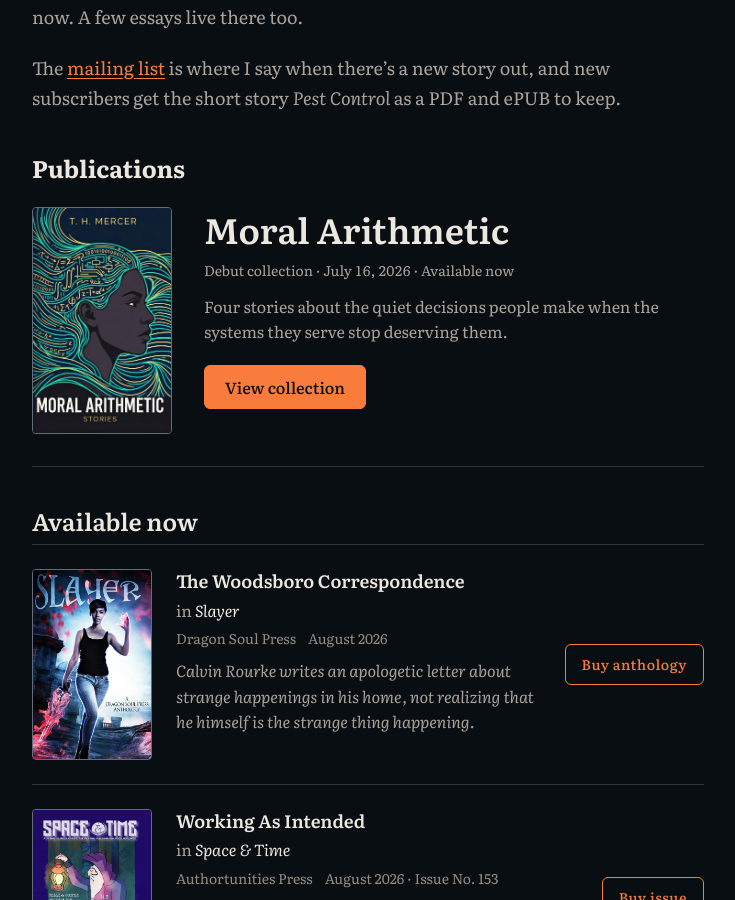
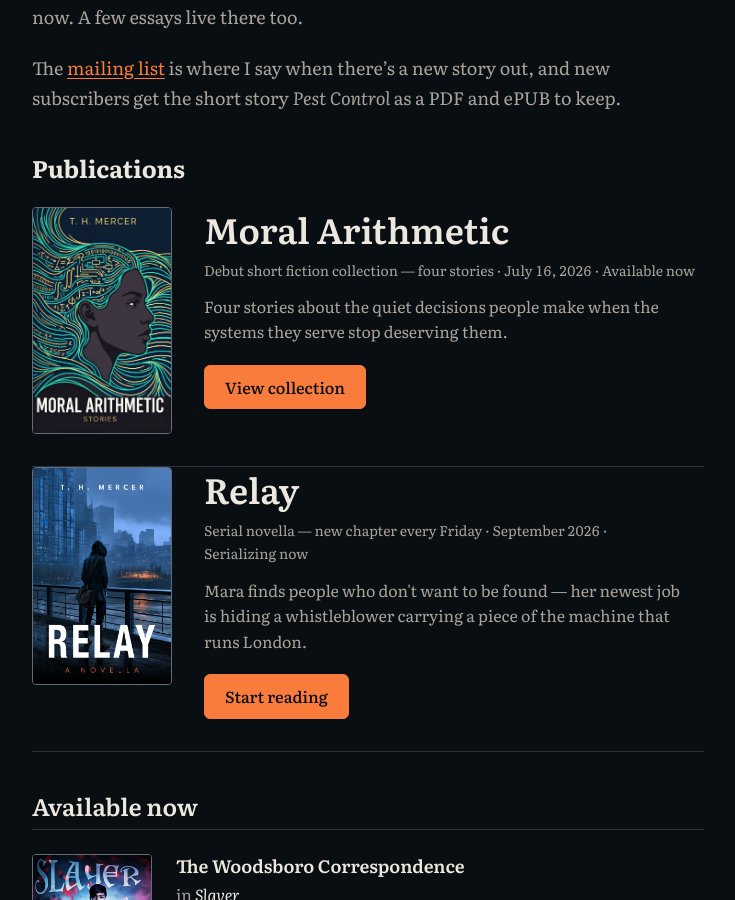
Before and after one commit to thmercer/thmercer.github.io, a Jekyll site: the page built from about.md, in a window 1280 px wide and 900 px high, scrolled down 761 px. Shown: the whole window, without its empty margins (272-1007 px from the left). Built offline with Jekyll 4.4.1, drawn with Linux system fonts in a browser that asks for light colours.

Commit message:
Feature Relay alongside Moral Arithmetic on /about/
Relay is a serialized novella with its own landing page, not a
short-story anthology credit -- generalize the Moral-Arithmetic-only
featured block into a data-driven loop over featured:true entries so
both get the book treatment instead of one being stuck in the
short-story list.

```diff
--- a/_data/publications.yml
+++ b/_data/publications.yml
@@ -1,6 +1,8 @@
 # status: out | preorder | forthcoming — drives the grouping on /about/#publications.
 # Keep it current; it's the one field that goes stale on its own.
 - title: "Moral Arithmetic"
+  featured: true
+  feature_action: "View collection"
   subtitle: "Debut short fiction collection — four stories"
   hook: "Four stories about the quiet decisions people make when the systems they serve stop deserving them."
   date: 2026-07-16
@@ -55,6 +57,17 @@
   url: "http://books2read.com/DSPSlayer"
   cta_label: "Buy anthology"
   hook: "Calvin Rourke writes an apologetic letter about strange happenings in his home, not realizing that he himself is the strange thing happening."
+- title: "Relay"
+  featured: true
+  feature_action: "Start reading"
+  subtitle: "Serial novella — new chapter every Friday"
+  hook: "Mara finds people who don't want to be found — her newest job is hiding a whistleblower carrying a piece of the machine that runs London."
+  date: 2026-09-19
+  date_label: "September 2026 · Serializing now"
+  status: out
+  cover: /assets/images/relay-cover-compressed.jpg
+  cover_alt: "Relay — T. H. Mercer"
+  landing: /relay/
 - title: "Spin"
   anthology: "Arcane Intelligence"
   press: "Raconteur Press"
--- a/about.md
+++ b/about.md
@@ -17,14 +17,14 @@ The [mailing list](/free/) is where I say when there's a new story out, and new
 
 ## Publications
 
-{% assign ma = site.data.publications | where: "title", "Moral Arithmetic" | first %}
-{% if ma %}
-<section class="feature-block" aria-labelledby="about-ma-title">
-  <a href="{{ ma.landing | relative_url }}" class="feature-cover-link">
+{% assign featured = site.data.publications | where: "featured", true %}
+{% for fp in featured %}
+<section class="feature-block" aria-labelledby="about-feature-title-{{ forloop.index }}">
+  <a href="{{ fp.landing | relative_url }}" class="feature-cover-link">
     <img
       class="feature-cover"
-      src="{{ ma.cover | relative_url }}"
-      alt="{{ ma.cover_alt }}"
+      src="{{ fp.cover | relative_url }}"
+      alt="{{ fp.cover_alt }}"
       width="140"
       height="210"
       loading="lazy"
@@ -32,21 +32,21 @@ The [mailing list](/free/) is where I say when there's a new story out, and new
     >
   </a>
   <div class="feature-body">
-    <h3 id="about-ma-title" class="feature-title">
-      <a href="{{ ma.landing | relative_url }}">{{ ma.title }}</a>
+    <h3 id="about-feature-title-{{ forloop.index }}" class="feature-title">
+      <a href="{{ fp.landing | relative_url }}">{{ fp.title }}</a>
     </h3>
-    <p class="feature-meta">Debut collection{% if ma.date_label %} &middot; {{ ma.date_label }}{% endif %}</p>
-    {% if ma.hook %}
-    <p class="feature-hook">{{ ma.hook }}</p>
+    <p class="feature-meta">{{ fp.subtitle }}{% if fp.date_label %} &middot; {{ fp.date_label }}{% endif %}</p>
+    {% if fp.hook %}
+    <p class="feature-hook">{{ fp.hook }}</p>
     {% endif %}
     <div class="feature-actions">
-      <a href="{{ ma.landing | relative_url }}" class="btn-primary">View collection</a>
+      <a href="{{ fp.landing | relative_url }}" class="btn-primary">{{ fp.feature_action | default: "Learn more" }}</a>
     </div>
   </div>
 </section>
-{% endif %}
+{% endfor %}
 
-{% assign pubs = site.data.publications | where_exp: "p", "p.title != 'Moral Arithmetic'" %}
+{% assign pubs = site.data.publications | where_exp: "p", "p.featured != true" %}
 {% assign pubs_out = pubs | where: "status", "out" | sort: "date" | reverse %}
 {% assign pubs_soon = pubs | where_exp: "p", "p.status != 'out'" | sort: "date" %}
 
```
